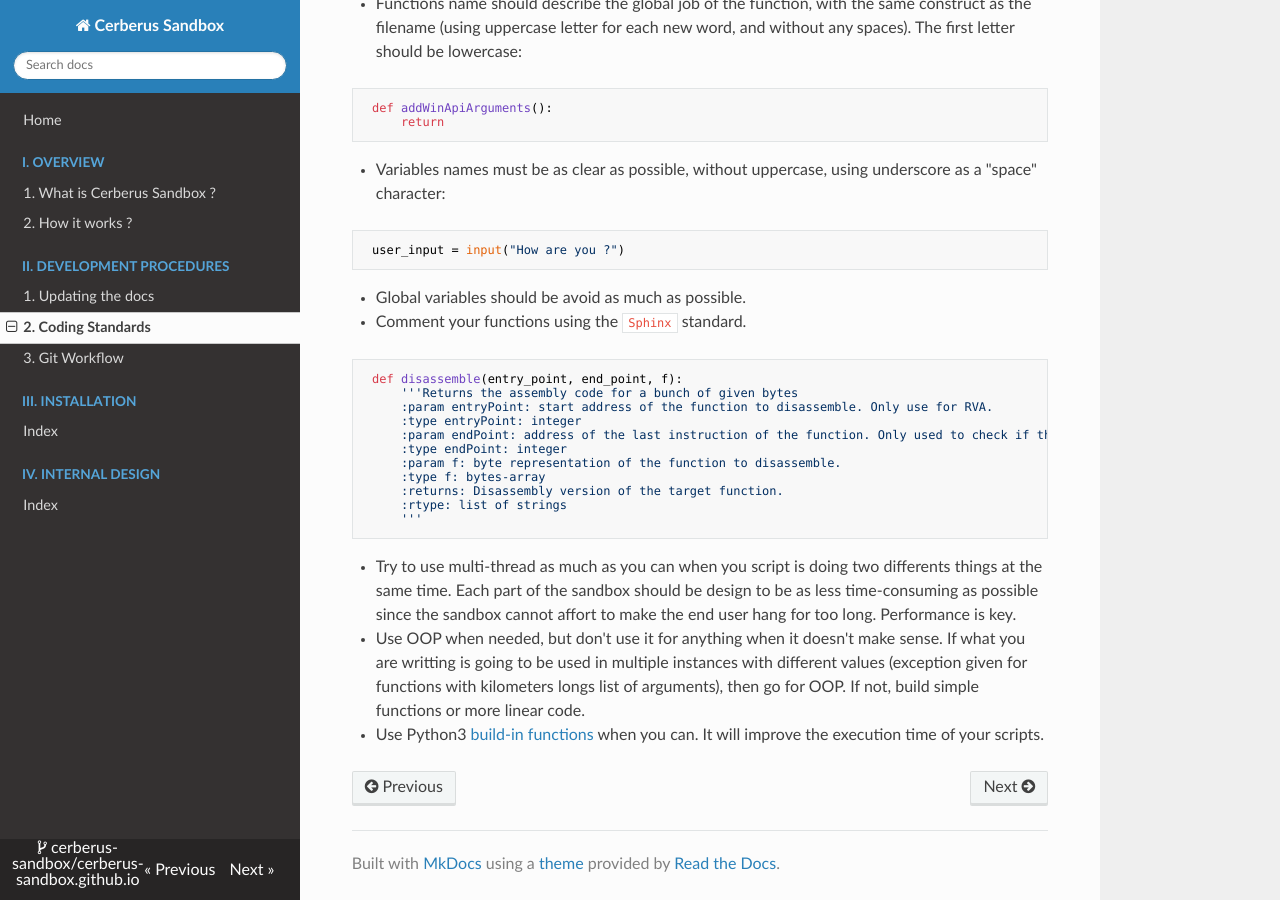
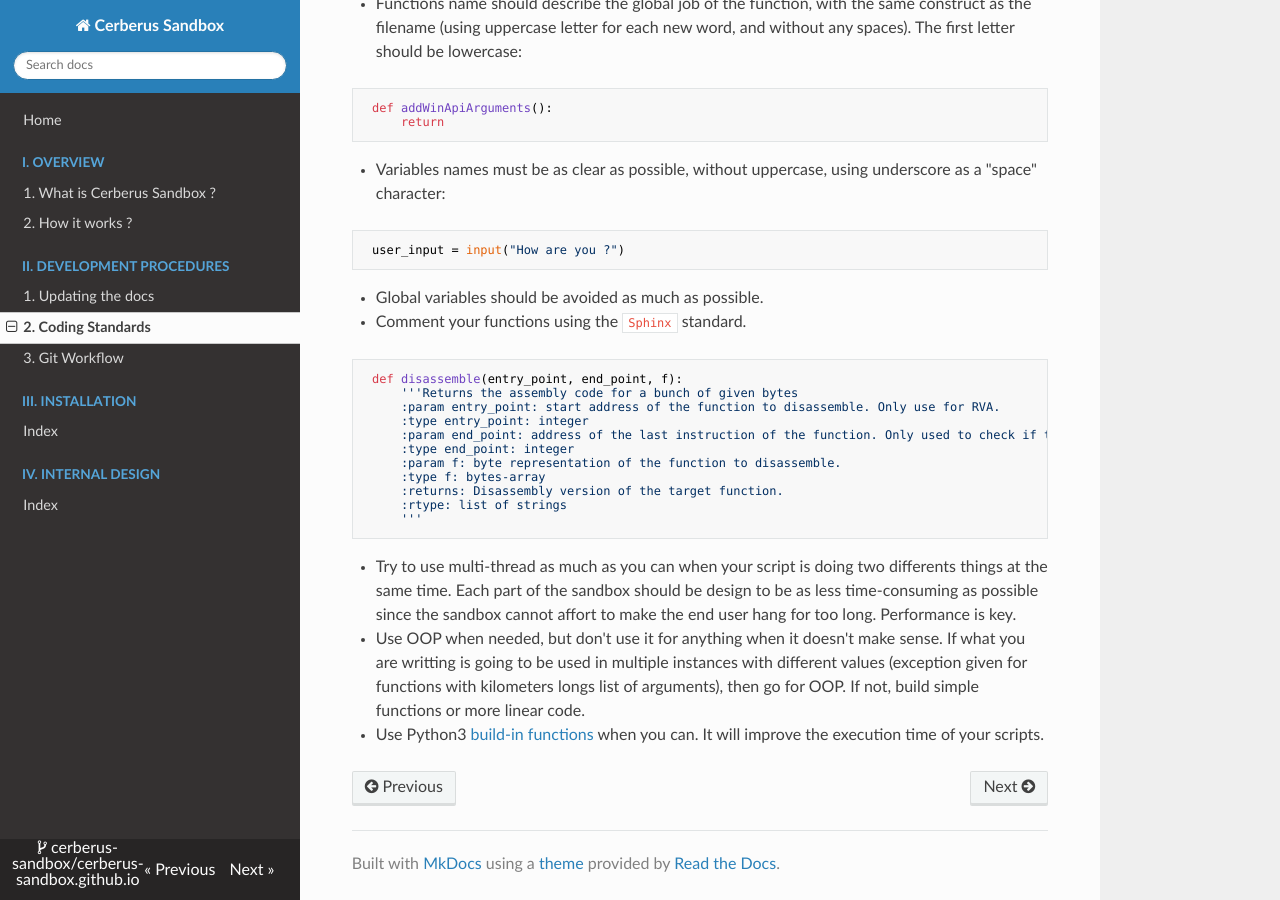
Before and after one commit to Cerberus-Sandbox/cerberus-sandbox.github.io, an MkDocs documentation site: the page built from docs/II. Development Procedures/2. Coding Standards.md, in a window 1280 px wide and 900 px high, scrolled down 1583 px. Built offline with MkDocs 1.6.1, drawn with Linux system fonts in a browser that asks for light colours; nearby versions of some CDN libraries.

Commit message:
[10/17/20 23:11:20][root@Arch][Automatic Commit] Coding Standards typos

````diff
--- a/docs/II. Development Procedures/2. Coding Standards.md
+++ b/docs/II. Development Procedures/2. Coding Standards.md
@@ -67,16 +67,16 @@ Apart from the PEP-8 standard, you are encouraged to follow those additional rul
  user_input = input("How are you ?")
 ```
 
-* Global variables should be avoid as much as possible.
+* Global variables should be avoided as much as possible.
 
 * Comment your functions using the `Sphinx` standard.
 ```python
  def disassemble(entry_point, end_point, f):
      '''Returns the assembly code for a bunch of given bytes
-     :param entryPoint: start address of the function to disassemble. Only use for RVA.
-     :type entryPoint: integer
-     :param endPoint: address of the last instruction of the function. Only used to check if the result is still inside the CODE section.
-     :type endPoint: integer
+     :param entry_point: start address of the function to disassemble. Only use for RVA.
+     :type entry_point: integer
+     :param end_point: address of the last instruction of the function. Only used to check if the result is still inside the CODE section.
+     :type end_point: integer
      :param f: byte representation of the function to disassemble.
      :type f: bytes-array
      :returns: Disassembly version of the target function.
@@ -84,7 +84,7 @@ Apart from the PEP-8 standard, you are encouraged to follow those additional rul
      '''
 ```
 
-* Try to use multi-thread as much as you can when you script is doing two differents things at the same time. Each part of the sandbox should be design to be as less time-consuming as possible since the sandbox cannot affort to make the end user hang for too long. Performance is key.
+* Try to use multi-thread as much as you can when your script is doing two differents things at the same time. Each part of the sandbox should be design to be as less time-consuming as possible since the sandbox cannot affort to make the end user hang for too long. Performance is key.
 
 * Use OOP when needed, but don't use it for anything when it doesn't make sense. If what you are writting is going to be used in multiple instances with different values (exception given for functions with kilometers longs list of arguments), then go for OOP. If not, build simple functions or more linear code.
 
````
